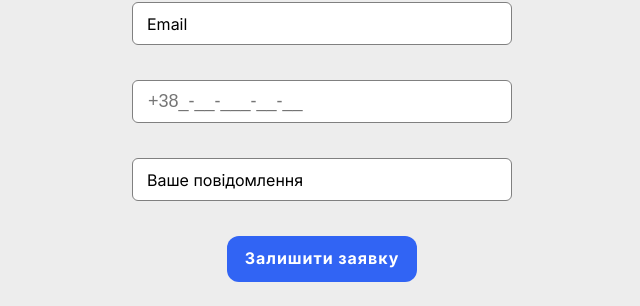
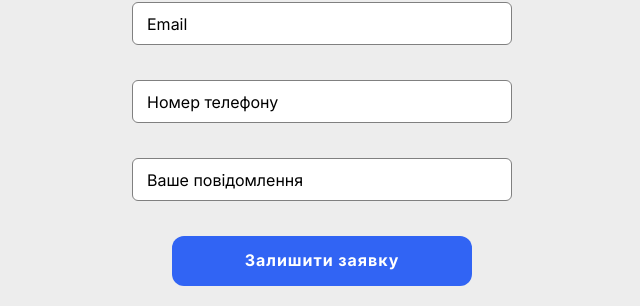
Before and after one commit to Makssik/codespark, a React (Create React App) app: page /contact in a window 1280 px wide. Shown: the part 646-952 px from the top of the page, without its empty margins (318-958 px from the left). Built offline with nearby package versions, Linux system fonts and the light colour scheme.

Commit message:
fix contact form

```diff
--- a/package.json
+++ b/package.json
@@ -5,11 +5,11 @@
   "dependencies": {
     "axios": "^1.5.0",
     "framer-motion": "^10.16.1",
+    "primereact": "^9.6.2",
     "react": "^18.2.0",
     "react-dom": "^18.2.0",
     "react-hook-form": "^7.45.4",
     "react-icons": "^4.10.1",
-    "react-input-mask": "^2.0.4",
     "react-router-dom": "^6.15.0",
     "react-scripts": "5.0.1",
     "react-slick": "^0.29.0",
--- a/src/components/ContactForm/ContactForm.jsx
+++ b/src/components/ContactForm/ContactForm.jsx
@@ -1,12 +1,21 @@
+import { useState, useEffect, useRef } from 'react';
 import { Controller, useForm } from 'react-hook-form';
 import Swal from 'sweetalert2';
 import withReactContent from 'sweetalert2-react-content';
 import instance from '../../extension/axiosConfigure';
-import InputMask from 'react-input-mask';
+import Loader from '../Loader';
+import { InputMask } from 'primereact/inputmask';
+import { Toast } from 'primereact/toast';
+
 
 const MySwal = withReactContent(Swal);
 
 const ContactForm = () => {
+  const [isLoading, setIsLoading] = useState(false);
+  const [inputValue, setInputValue] = useState('+380');
+  const [isInputActive, setIsInputActive] = useState(false);
+
+  const toast = useRef(null);
   const {
     register,
     handleSubmit,
@@ -16,7 +25,7 @@ const ContactForm = () => {
   } = useForm();
 
   const onSubmit = async ({ name, email, message, tel }) => {
-    console.log({ name, email, message, tel });
+    setIsLoading(true);
     try {
       await instance.post('/messages', {
         name,
@@ -36,13 +45,24 @@ const ContactForm = () => {
         icon: 'error',
       });
     }
+    setIsLoading(false);
+  };
+
+
+  useEffect(() => {
+    if (isInputActive) {
+      setInputValue('+380'); // Устанавливаем значение при активации
+    } else {
+      setInputValue(''); // Устанавливаем пустое значение при деактивации
+    }
+  }, [isInputActive]);
+  const handleInputChange = event => {
+    console.log(1111111111);
+    setInputValue(event.target.value);
   };
 
   return (
-          <form
-            onSubmit={handleSubmit(onSubmit)}
-            className="contact__form"
-          >
+    <form onSubmit={handleSubmit(onSubmit)} className="contact__form">
       <div className="contact__form-field">
         <input
           placeholder=" "
@@ -71,24 +91,44 @@ const ContactForm = () => {
           Email
         </label>
       </div>
+      {/* <div className="contact__form-field">
+        <input
+          onClick={() => setIsInputActive(true)}
+          onFocus={() => setIsInputActive(true)}
+          onChange={e => setInputValue(e.target.value)}
+          placeholder=" "
+          className="input--text"
+          // type="tel"
+          id="tel"
+          value={isInputActive ? inputValue : ''}
+          {...register('tel', {
+            required: true,
+          })}
+        />
+        <label className="contact__label" htmlFor="email">
+          Номер телефону
+        </label>
+      </div> */}
       <div className="contact__form-field">
+        <Toast ref={toast} />
         <Controller
-                name="tel"
           control={control}
-                rules={{
-                  required: true,
-                }}
-                render={({field}) => (
+          name='tel'
+          render={({ field, fieldState }) => (
             <InputMask
-                    mask="+389-99-999-99-99"
-                    placeholder="+38_-__-___-__-__"
+              {...field}
               className="input--text"
-                    {...field}
+              id="tel"
+              value={field.value}
+              onChange={e => field.onChange(e.target.value)}
+              mask="+38(099)999-99-99"
+              placeholder=" "
             />
           )}
         />
-              {errors.firstName && <p>This is required.</p>}
-              <label className="contact__label" htmlFor="tel"></label>
+        <label className="contact__label" htmlFor="tel">
+          Номер телефону
+        </label>
       </div>
       <div className="contact__form-field">
         <input
@@ -102,11 +142,15 @@ const ContactForm = () => {
           Ваше повідомлення
         </label>
       </div>
-            <input
+      <button
         className="button primery contact__submit-btn"
         type="submit"
-              value="Залишити заявку"
-            />
+        // value={'Залишити заявку'}
+        disabled={isLoading}
+      >
+        {isLoading ? <Loader /> : 'Залишити заявку'}
+      </button>
+      {/* <Loader /> */}
     </form>
   );
 };
--- a/src/components/ContactForm/_contact-form.scss
+++ b/src/components/ContactForm/_contact-form.scss
@@ -32,14 +32,21 @@
   }
 
   .contact__submit-btn {
+    position: relative;
     cursor: pointer;
     display: block;
+    width: 300px;
+    height: 50px;
     margin: 0 auto;
     transition: all 250ms $bezier;
-    &:hover {
+    overflow: hidden;
+    &:disabled{
+      cursor: not-allowed;
+    }
+    &:hover:not(:disabled) {
       transform: scale(1.05);
     }
-    &:active {
+    &:active:not(:disabled) {
       transform: scale(0.85);
     }
   }
--- /dev/null
+++ b/src/components/Loader/Loader.jsx
@@ -0,0 +1,15 @@
+const Loader = () => {
+    return (
+      <p className="loader">
+        <span class="let1">l</span>
+        <span class="let2">o</span>
+        <span class="let3">a</span>
+        <span class="let4">d</span>
+        <span class="let5">i</span>
+        <span class="let6">n</span>
+        <span class="let7">g</span>
+      </p>
+    );
+}
+
+export default Loader;
--- /dev/null
+++ b/src/components/Loader/_loader.scss
@@ -0,0 +1,80 @@
+p.loader {
+  height: 50px;
+  position: absolute;
+  top: -61%;
+  left: 50%;
+  transform: translate(-50%, -50%);
+  margin: 0;
+  padding: 0;
+  font-family: ‘Arial Narrow’, sans-serif;
+  font-weight: 100;
+  font-size: 1.1em;
+  color: #fff;
+}
+
+span {
+  position: relative;
+  top: -20px;
+  display: inline-block;
+  text-transform: uppercase;
+  opacity: 0;
+  transform: rotateX(-90deg);
+}
+
+.let1 {
+  animation: drop 1.2s ease-in-out infinite;
+  animation-delay: 1.2s;
+}
+
+.let2 {
+  animation: drop 1.2s ease-in-out infinite;
+  animation-delay: 1.3s;
+}
+
+.let3 {
+  animation: drop 1.2s ease-in-out infinite;
+  animation-delay: 1.4s;
+}
+
+.let4 {
+  animation: drop 1.2s ease-in-out infinite;
+  animation-delay: 1.5s;
+}
+
+.let5 {
+  animation: drop 1.2s ease-in-out infinite;
+  animation-delay: 1.6s;
+}
+
+.let6 {
+  animation: drop 1.2s ease-in-out infinite;
+  animation-delay: 1.7s;
+}
+
+.let7 {
+  animation: drop 1.2s ease-in-out infinite;
+  animation-delay: 1.8s;
+}
+
+@keyframes drop {
+  10% {
+    opacity: 0.5;
+  }
+  20% {
+    opacity: 1;
+    top: 3.78em;
+    transform: rotateX(-360deg);
+  }
+  80% {
+    opacity: 1;
+    top: 3.78em;
+    transform: rotateX(-360deg);
+  }
+  90% {
+    opacity: 0.5;
+  }
+  100% {
+    opacity: 0;
+    top: 6.94em;
+  }
+}
--- /dev/null
+++ b/src/components/Loader/index.js
@@ -0,0 +1 @@
+export { default } from './Loader';
--- a/src/style.scss
+++ b/src/style.scss
@@ -20,3 +20,4 @@
 @import './components/AboutUsSection/about-us-section';
 @import './components/OurMission/our-mission';
 @import './components/ContactForm/contact-form';
+@import './components/Loader/loader';
```
Also changed, not shown: 1 other file (tests, documents, lock files or other folders). Lines whose indentation alone changed are shown as unchanged.
